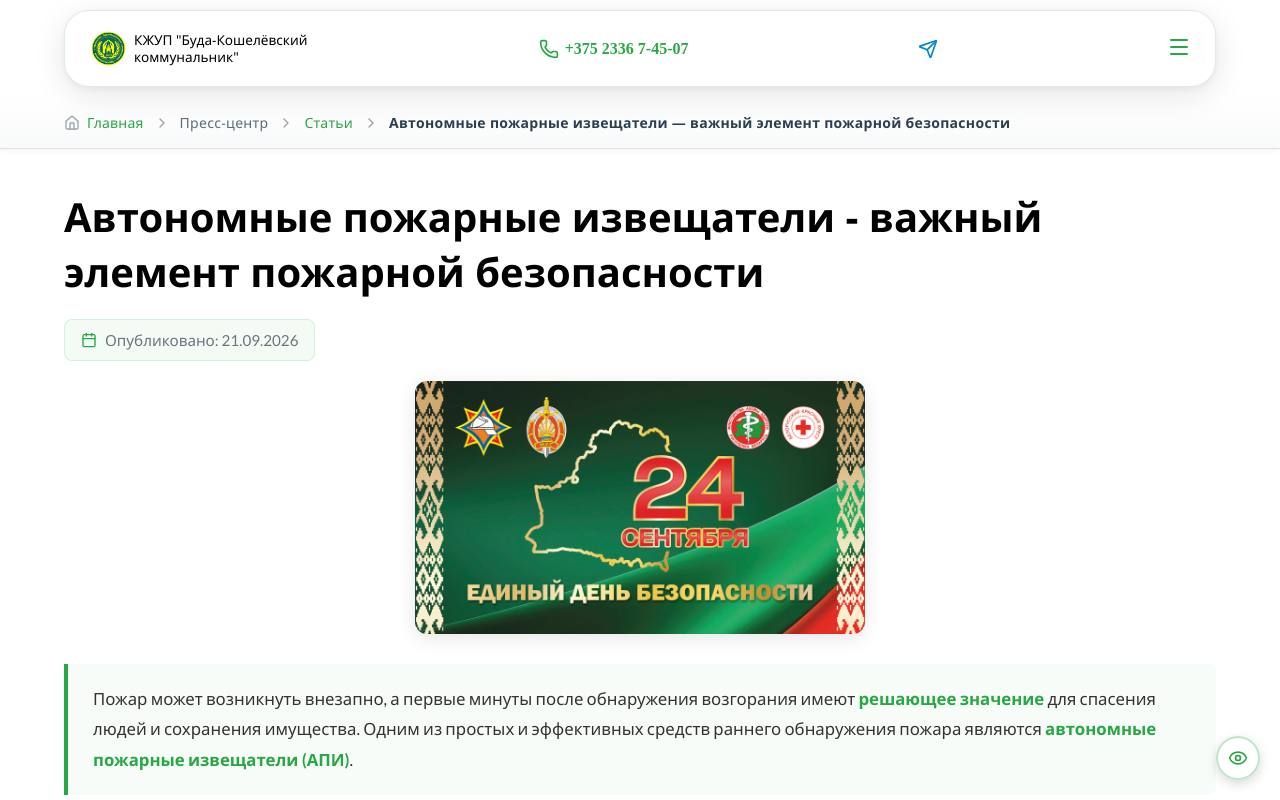
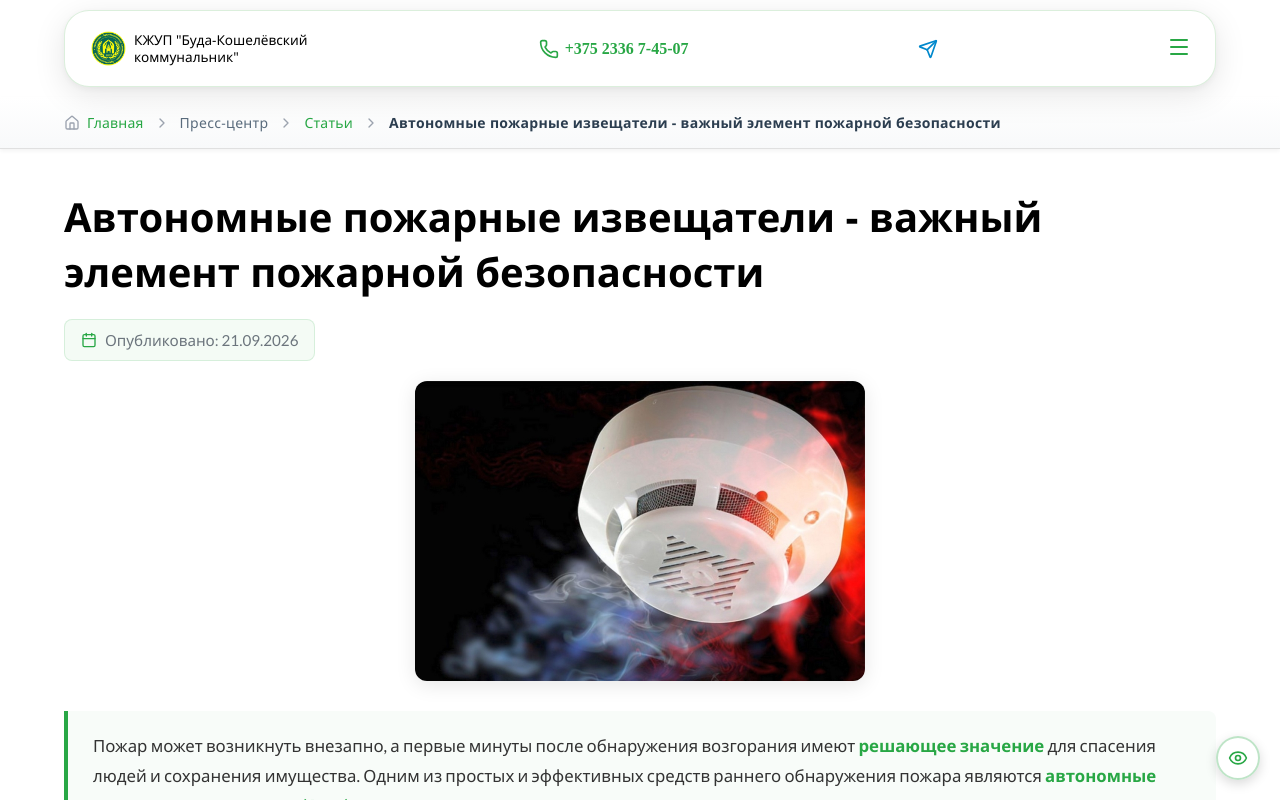
Before and after one commit to bkgkh2336/site, a React (Vite) app: page /news/articles/autonomous_fire_detectors in a window 1280 px wide. Built offline with nearby package versions, Linux system fonts and the light colour scheme.

Commit message:
добавил статью АПИ

```diff
--- a/src/Components/Breadcrumbs/Breadcrumbs.tsx
+++ b/src/Components/Breadcrumbs/Breadcrumbs.tsx
@@ -64,7 +64,7 @@ const pageHierarchy: PageMap = {
     '/news/articles': { name: 'Статьи', parent: [{ name: 'Пресс-центр' }] },
     '/news/articles/boiler_maintenance': { name: 'Профилактика и уход за котельными установками', parent: [{ name: 'Пресс-центр' }, { name: 'Статьи', url: '/news/articles' }] },
     '/news/articles/attractions_safety': { name: 'Аттракцион должен быть безопасным!', parent: [{ name: 'Пресс-центр' }, { name: 'Статьи', url: '/news/articles' }] },
-    '/news/articles/autonomous_fire_detectors': { name: 'Автономные пожарные извещатели — важный элемент пожарной безопасности', parent: [{ name: 'Пресс-центр' }, { name: 'Статьи', url: '/news/articles' }] },
+    '/news/articles/autonomous_fire_detectors': { name: 'Автономные пожарные извещатели - важный элемент пожарной безопасности', parent: [{ name: 'Пресс-центр' }, { name: 'Статьи', url: '/news/articles' }] },
 
     // Документы
     '/documents': { name: 'Документы' },
--- a/src/Pages/News/Articles/Articles.tsx
+++ b/src/Pages/News/Articles/Articles.tsx
@@ -23,7 +23,7 @@ const Articles = () => {
 
     const articles: Article[] = [
         {
-            title: "Автономные пожарные извещатели — важный элемент пожарной безопасности",
+            title: "Автономные пожарные извещатели - важный элемент пожарной безопасности",
             image: "/articles/autonomous_fire_detectors.jpg",
             url: "/news/articles/autonomous_fire_detectors",
             publishedDate: "21.09.2026 14:00"
--- a/src/Pages/News/Articles/AutonomousFireDetectors/AutonomousFireDetectors.tsx
+++ b/src/Pages/News/Articles/AutonomousFireDetectors/AutonomousFireDetectors.tsx
@@ -80,7 +80,7 @@ const AutonomousFireDetectors = () => {
 
             <ArticleContent>
                 <ArticleImage
-                    src="/news/edinyy_den_bezopasnosti_banner.jpg"
+                    src="/articles/autonomous_fire_detectors.jpg    "
                     alt="Автономные пожарные извещатели"
                     loading="lazy"
                 />
--- a/src/Pages/News/Articles/AutonomousFireDetectors/styled.ts
+++ b/src/Pages/News/Articles/AutonomousFireDetectors/styled.ts
@@ -1,5 +1,4 @@
 import styled from 'styled-components';
-import { Calendar } from 'lucide-react';
 
 export const ArticleContainer = styled.div`
     max-width: 90%;
@@ -417,6 +416,7 @@ export const StepNumber = styled.div`
     font-size: 0.85rem;
     font-weight: 700;
     color: #28a745;
+    margin-left: 10px;
     margin-bottom: 4px;
 `;
 
@@ -561,9 +561,8 @@ export const FinalText = styled.p`
     font-size: 1.05rem;
     color: #333;
     line-height: 1.8;
-    max-width: 600px;
     margin: 0 auto 15px auto;
-    text-align: left;
+    text-align: center;
 
     @media (max-width: 480px) {
         font-size: 1rem;
```
Also changed, not shown: public/articles/autonomous_fire_detectors.jpg, 1 other file (tests, documents, lock files or other folders).
